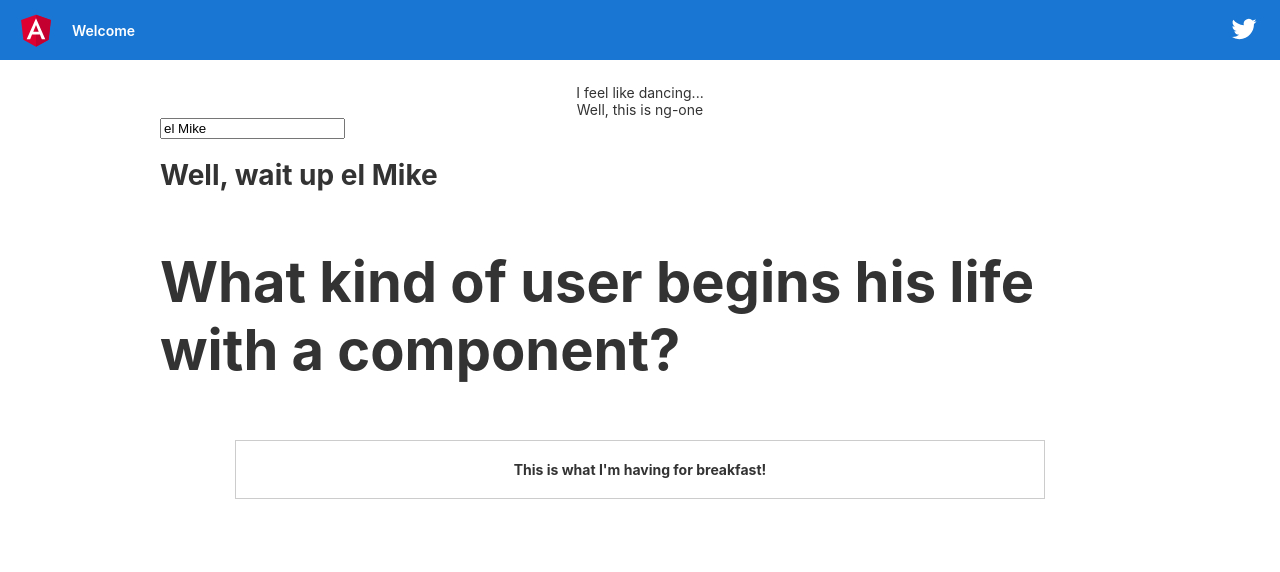
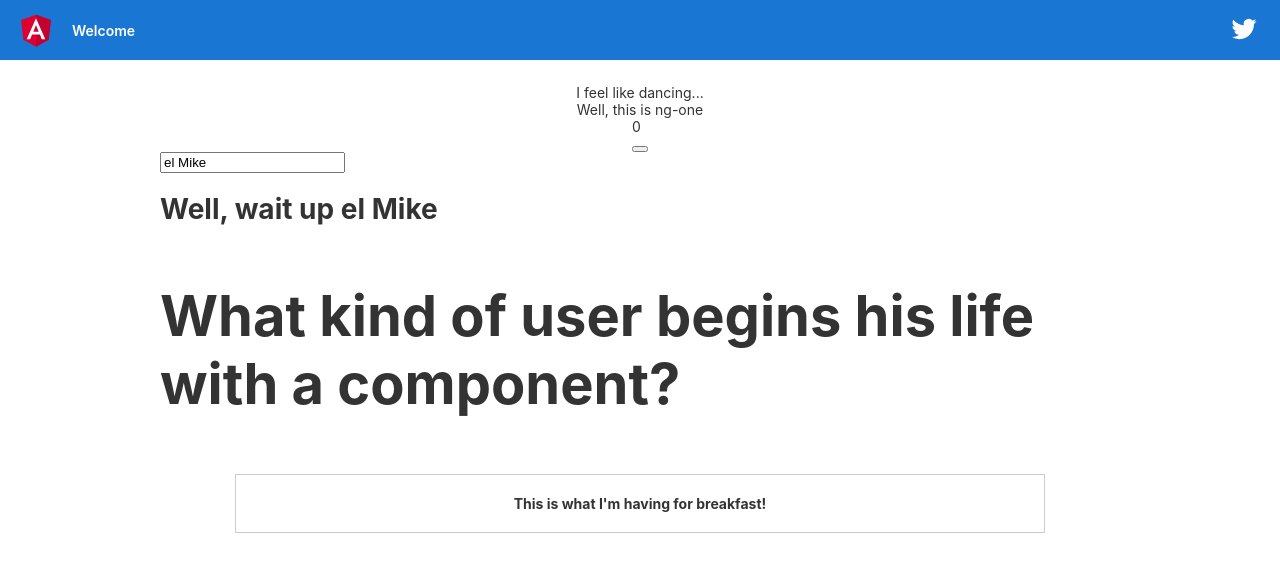
Before and after one commit to agmt5989/ang, an Angular app: page / in a window 1280 px wide. Shown: the top 572 px of the page. Built offline with nearby package versions, Linux system fonts and the light colour scheme.

Commit message:
increase number with an angular method

```diff
--- a/src/app/app.component.html
+++ b/src/app/app.component.html
@@ -329,6 +329,11 @@
 <div class="content" role="main">
     <p>I feel like dancing...</p>
     <p>Well, this is {{title}}</p>
+    <p>
+      {{number}}
+      <br>
+      <button (click)="increaseNumber()"></button>
+    </p>
     <app-user [name] = "rootName" (nameChanged)="nameChanged($event)"></app-user>
 </div>
 
--- a/src/app/app.component.ts
+++ b/src/app/app.component.ts
@@ -8,8 +8,13 @@ import { Component } from '@angular/core';
 export class AppComponent {
   title = 'ng-one';
   rootName = 'el Mike';
+  number = 0;
 
   nameChanged(newName) {
     this.rootName = newName;
   }
+
+  increaseNumber() {
+    this.number++;
+  }
 }
```
